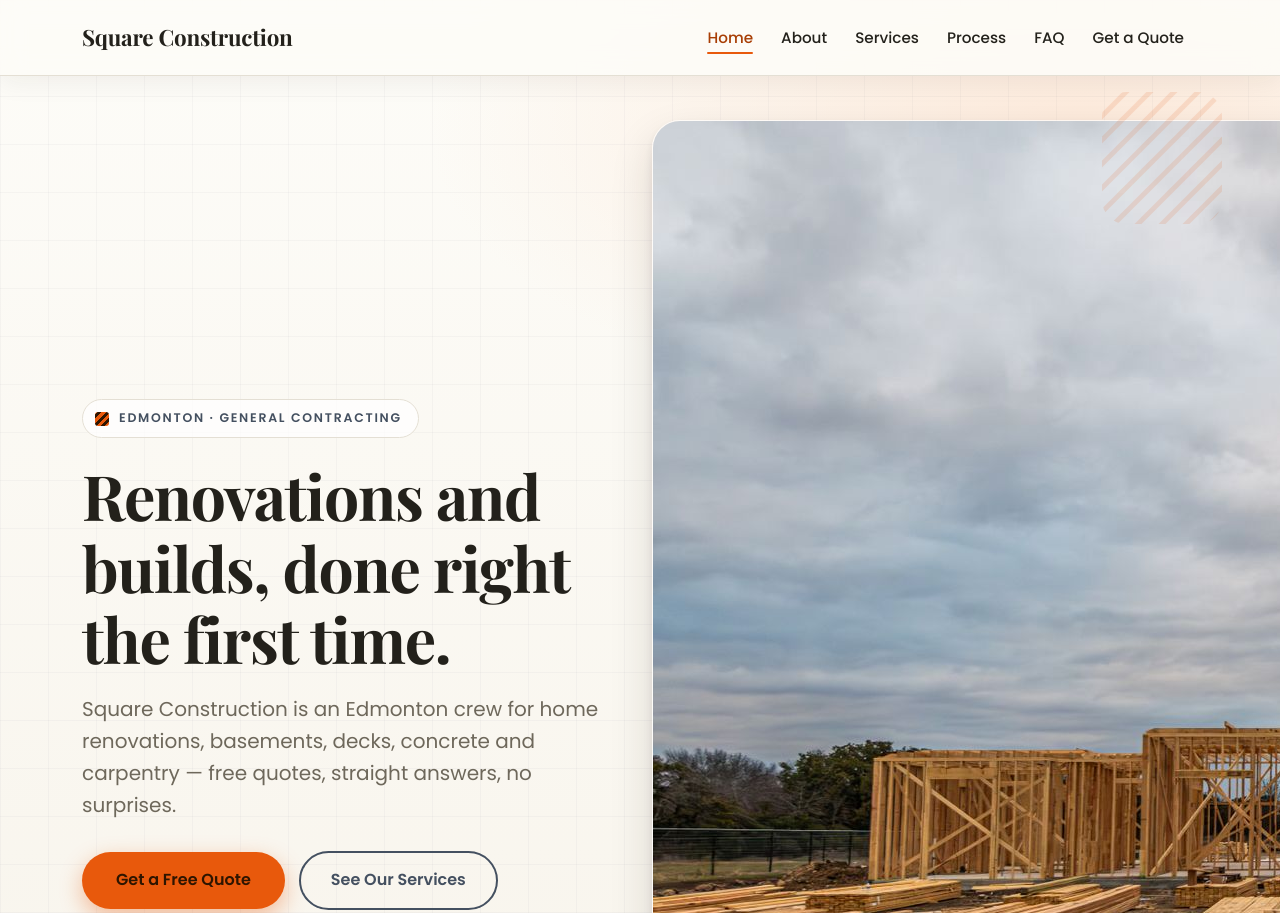
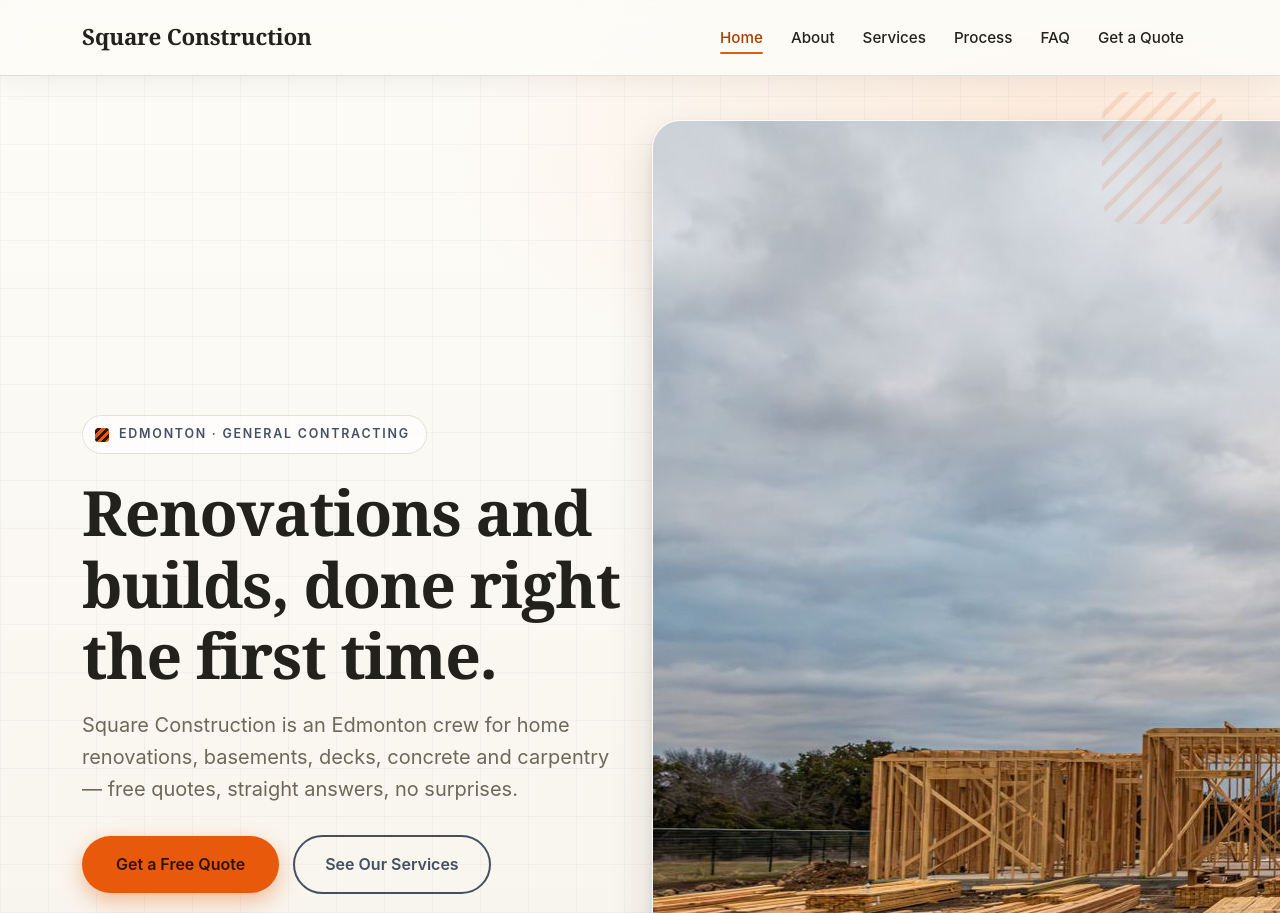
Before and after one commit to alexstrilets/squareconstruction, a plain HTML site: page index.html in a window 1280 px wide. Shown: the top 913 px of the page. Drawn offline with nearby package versions, Linux system fonts and the light colour scheme.

Commit message:
Redesign site with Stripe-derived design system

```diff
--- a/index.html
+++ b/index.html
@@ -18,7 +18,7 @@
 
   <link rel="preconnect" href="https://fonts.googleapis.com" />
   <link rel="preconnect" href="https://fonts.gstatic.com" crossorigin />
-  <link href="https://fonts.googleapis.com/css2?family=Playfair+Display:wght@600;700&family=Poppins:wght@400;500;600;700&display=swap" rel="stylesheet" />
+  <link href="https://fonts.googleapis.com/css2?family=Inter:wght@400;500;600;700&display=swap" rel="stylesheet" />
   <link rel="stylesheet" href="https://cdnjs.cloudflare.com/ajax/libs/font-awesome/6.0.0/css/all.min.css" />
   <link href="https://cdn.jsdelivr.net/npm/bootstrap@5.3.0-alpha1/dist/css/bootstrap.min.css" rel="stylesheet" />
   <link rel="stylesheet" href="design-system/base.css" />
```
Also changed, not shown: 2 other files.
